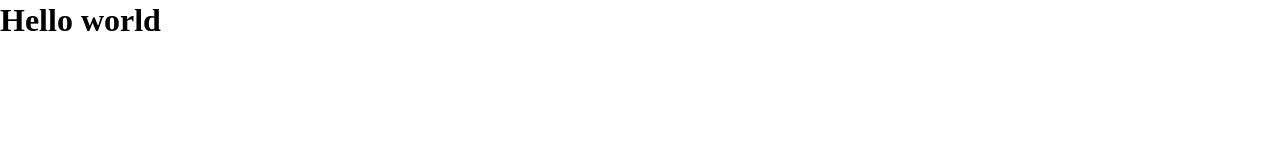
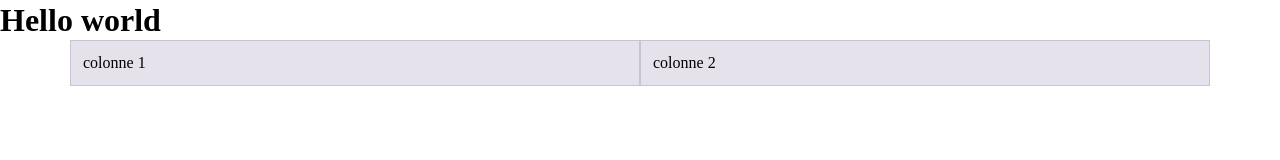
Before and after one commit to AxelButikofer/licorne, a website built with Parcel: page src/index.html in a window 1280 px wide. Built offline with nearby package versions, Linux system fonts and the light colour scheme.

Commit message:
start of the project, starterkit, bootstrap

```diff
--- a/package.json
+++ b/package.json
@@ -30,10 +30,14 @@
     }
   },
   "devDependencies": {
+    "@parcel/transformer-sass": "^2.10.3",
     "parcel": "^2.10.3",
     "parcel-namer-rewrite": "^2.10.3-rc.2",
     "posthtml-include": "^1.7.4",
     "rimraf": "^3.0.2",
     "sass": "^1.69.5"
+  },
+  "dependencies": {
+    "bootstrap": "^5.3.3"
   }
 }
--- a/src/index.html
+++ b/src/index.html
@@ -8,7 +8,12 @@
   </head>
   <body>
     <h1>Hello world</h1>
-
+    <div class="container">
+      <div class="row">
+        <div class="col">colonne 1</div>
+        <div class="col">colonne 2</div>
+      </div>
+    </div>
     <script src="js/main.js" type="module"></script>
   </body>
 </html>
--- a/src/scss/_layout.scss
+++ b/src/scss/_layout.scss
@@ -0,0 +1,11 @@
+.row + .row {
+  margin-top: 16px;
+}
+
+.row > .col,
+.row > [class^="col-"] {
+  padding-top: 12px;
+  padding-bottom: 12px;
+  background-color: rgba(86, 61, 124, 0.15);
+  border: 1px solid rgba(86, 61, 124, 0.2);
+}
--- a/src/scss/main.scss
+++ b/src/scss/main.scss
@@ -1,3 +1,4 @@
 @import "base";
 @import "layout";
 @import "modules/example";
+@import "bootstrap/scss/bootstrap-grid";
```
Also changed, not shown: 1 other file.
